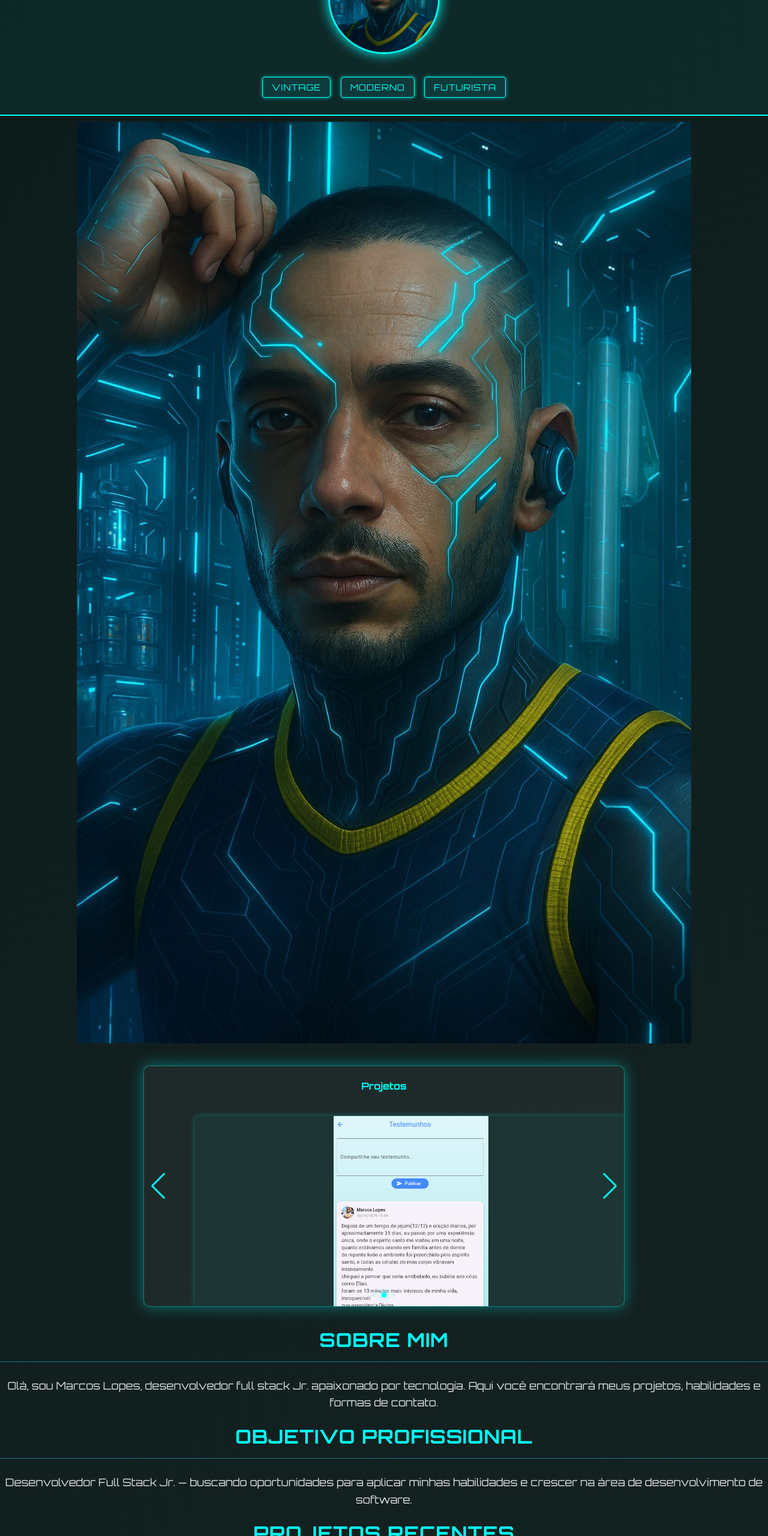
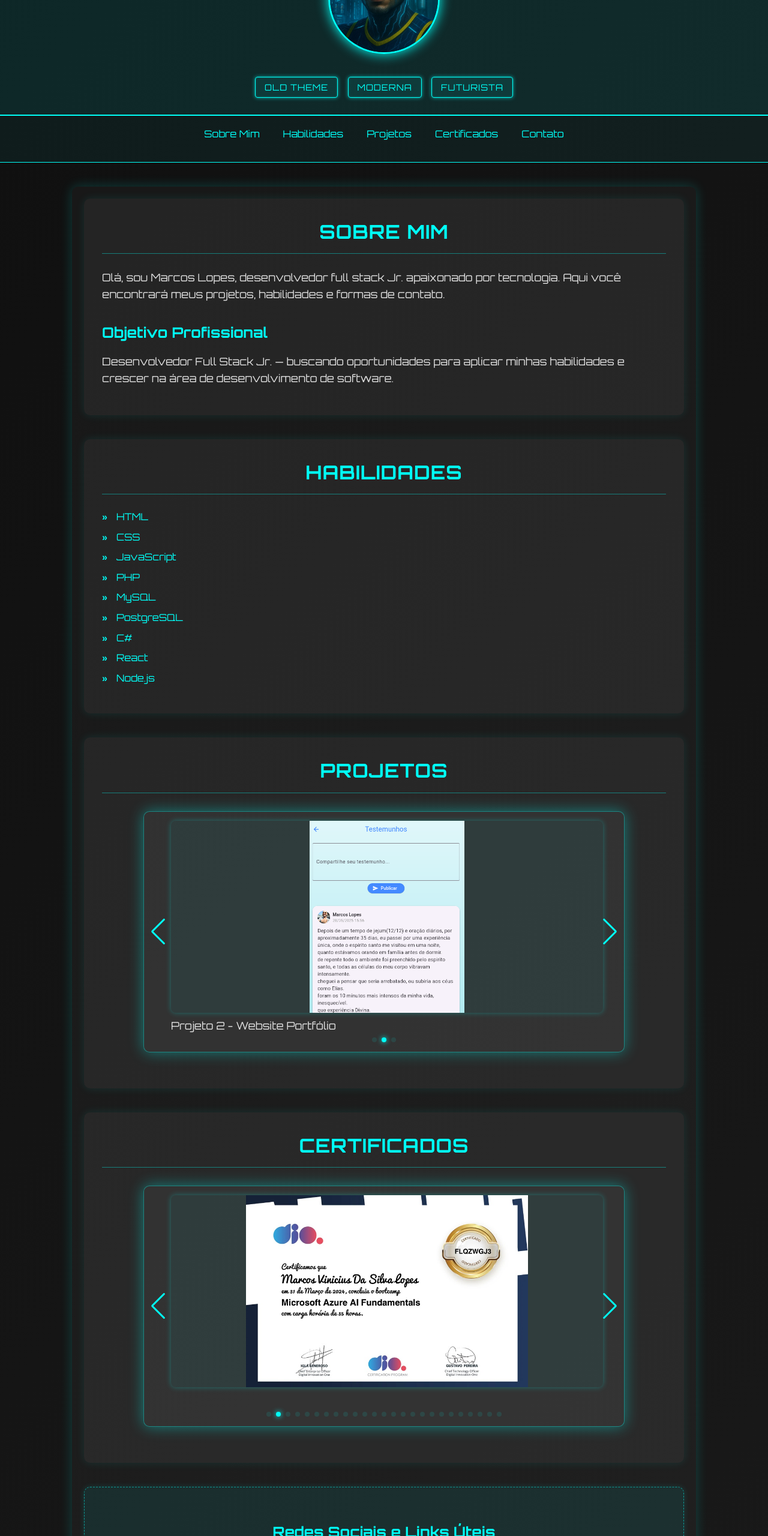
Before and after one commit to Marcos-Lopes117/portfolio-themes, a plain HTML site: page index.html in a window 1280 px wide. Shown: the part 240-2800 px from the top of the page at 60% size. Drawn offline with nearby package versions, Linux system fonts and the light colour scheme.

Commit message:
Update index.html
ajustando erro das tags semânticas

```diff
--- a/index.html
+++ b/index.html
@@ -18,56 +18,13 @@
         <h1>Marcos Vinicius Lopes</h1>
         <img id="profile-photo" src="/assets/foto-futurista.jpg" alt="Foto de Marcos Lopes" class="profile-photo">
         <div style="margin-top: 10px;">
-            <button onclick="setTheme('style-old.css', 'assets/foto-old.jpg')">Vintage</button>
-            <button onclick="setTheme('style-moderna.css', 'assets/foto-moderna.jpg')">Moderno</button>
-            <button onclick="setTheme('style-futurista.css', 'assets/foto-futurista.jpg')">Futurista</button>
+            <button onclick="setTheme('style-old.css', '/assets/foto-old.jpg')">Old Theme</button>
+            <button onclick="setTheme('style-moderna.css', '/assets/foto-moderna.jpg')">Moderna</button>
+            <button onclick="setTheme('style-futurista.css', '/assets/foto-futurista.jpg')">Futurista</button>
         </div>
     </header>
 
-
     <nav>
-
-    <!-- FOTO DE PERFIL -->
-    <img id="profile-photo" src="assets/foto-futurista.jpg" alt="Foto de Marcos Lopes" class="profile-photo">
-
-    <!-- SEÇÃO PROJETOS -->
-    <div class="carousel">
-        <div class="swiper">
-            <h4 style="text-align: center;">Projetos</h4>
-            <div class="swiper-wrapper">
-                <div class="swiper-slide">
-                    <img src="assets/projeto1.jpg" alt="App - o caminho" class="carousel-image">
-                </div>
-                <div class="swiper-slide">
-                    <img src="assets/projeto2.jpg" alt="Projeto 2" class="carousel-image">
-                </div>
-                <div class="swiper-slide">
-                    <img src="assets/projeto3.jpg" alt="Projeto 3" class="carousel-image">
-                </div>
-            </div>
-
-            <!-- Paginação e botões -->
-            <div class="swiper-pagination"></div>
-            <div class="swiper-button-prev"></div>
-            <div class="swiper-button-next"></div>
-        </div>
-    </div>
-
-
-    <div class="content">
-        <h2>Sobre Mim</h2>
-        <p>
-            Olá, sou Marcos Lopes, desenvolvedor full stack Jr. apaixonado por tecnologia.
-            Aqui você encontrará meus projetos, habilidades e formas de contato.
-        </p>
-
-        <h2>Objetivo Profissional</h2>
-        <p>
-            Desenvolvedor Full Stack Jr. — buscando oportunidades para aplicar minhas habilidades e crescer na área de desenvolvimento de software.
-        </p>
-
-        <h2>Projetos Recentes</h2>
-
         <ul>
             <li><a href="#sobre-mim">Sobre Mim</a></li>
             <li><a href="#habilidades">Habilidades</a></li>
```
